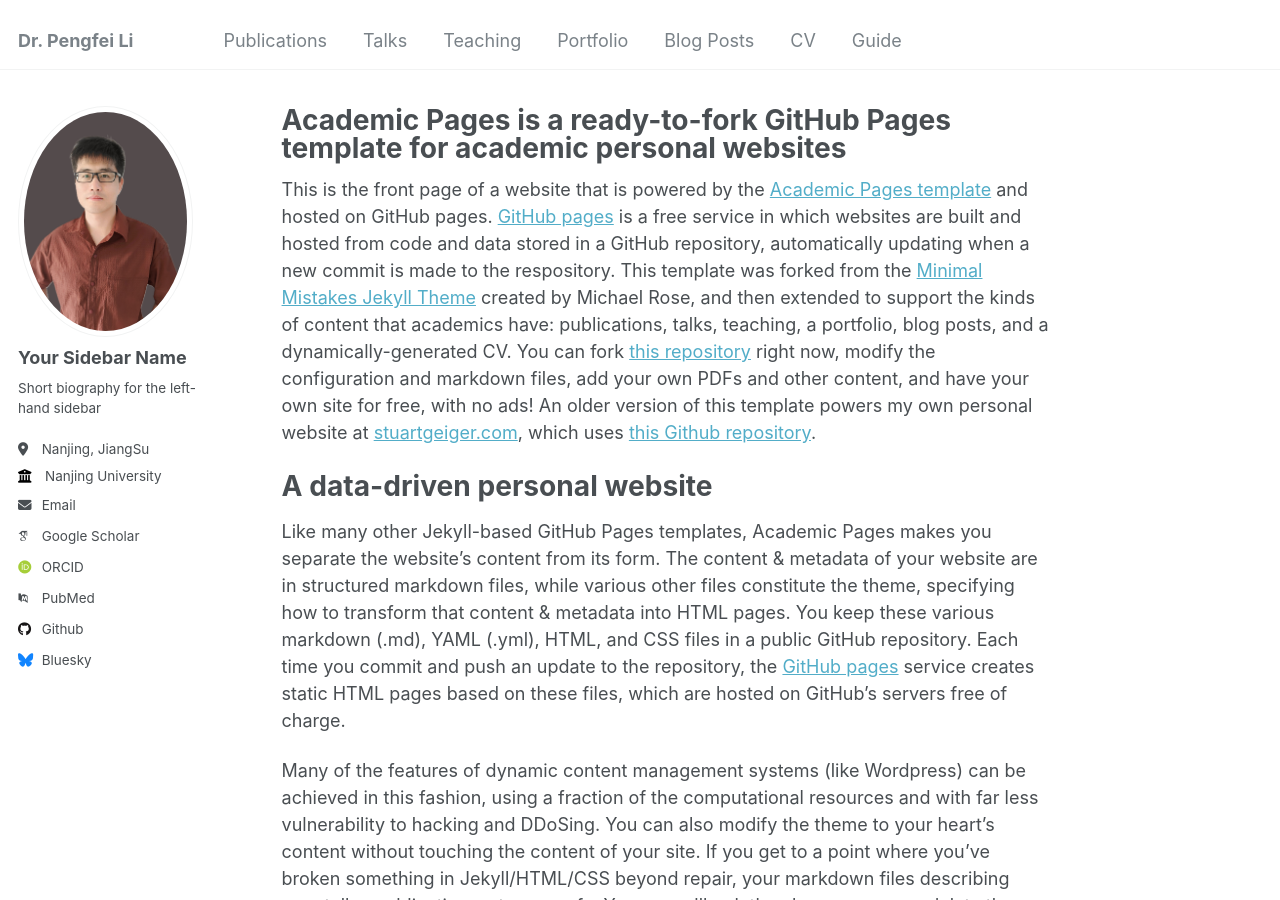
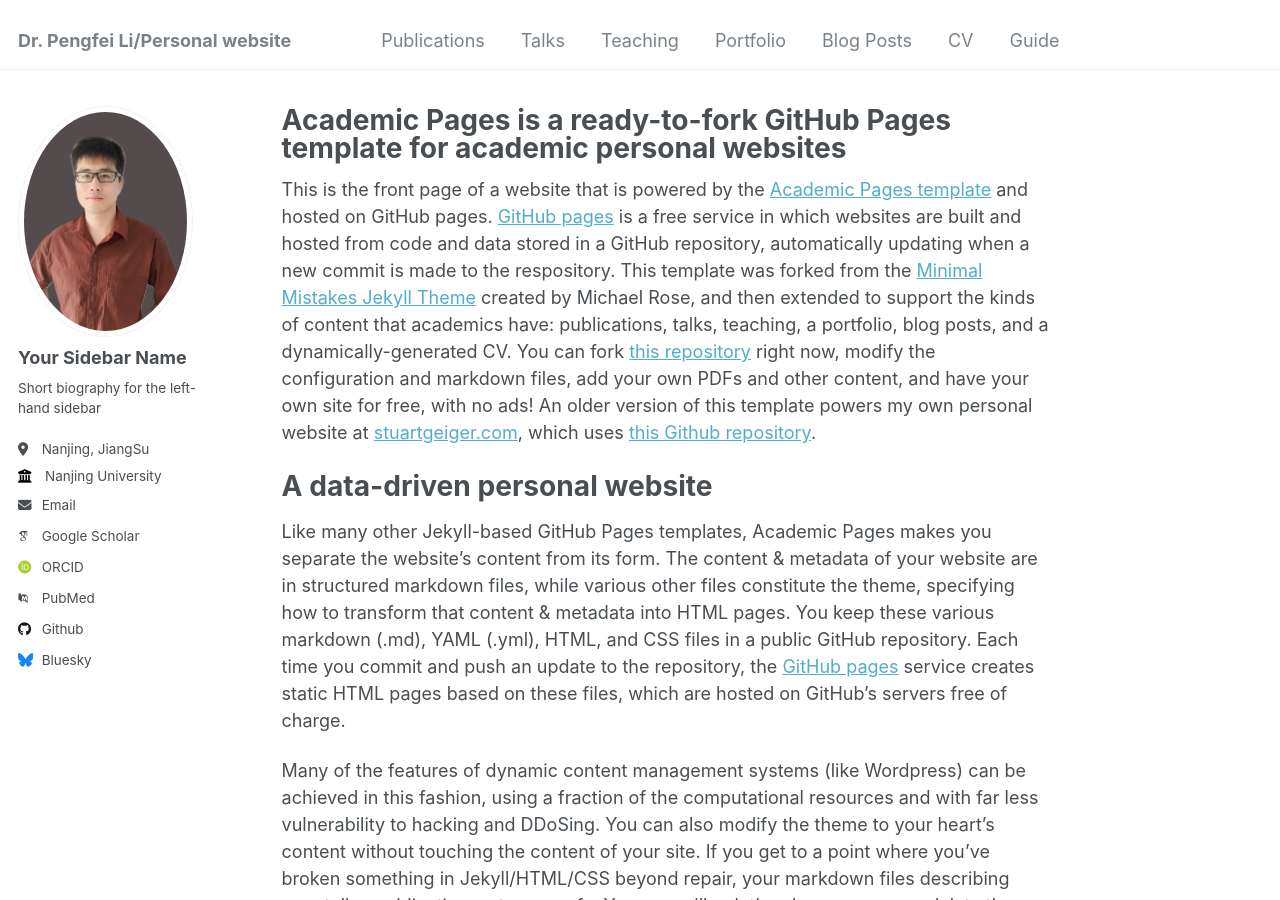
Before and after one commit to PengfeiLi0606/pengfeili0606.github.io, a Jekyll site: the page built from _pages/about.md, in a window 1280 px wide and 900 px high. Built offline with Jekyll 4.4.1, drawn with Linux system fonts in a browser that asks for light colours; some web fonts are replaced.

Commit message:
Update _config.yml

```diff
--- a/_config.yml
+++ b/_config.yml
@@ -8,13 +8,13 @@
 
 # Basic Site Settings
 locale                   : "en-US"
-title                    : "Dr. Pengfei Li"
+title                    : "Dr. Pengfei Li/Personal website"
 title_separator          : "-"
 name                     : &name "Your Name"
 description              : &description "personal description"
 url                      : https://pengfeili0606.github.io # the base hostname & protocol for your site e.g. "https://mmistakes.github.io"
 baseurl                  : "" # the subpath of your site, e.g. "/blog"
-repository               : "academicpages/academicpages.github.io"
+repository               : "PengfeiLi0606/pengfeili0606.github.io"
 
 # Site Author - The following control what appear as part of the author content on the side bar.
 #               If a field is blank the icon and link will not appear, otherwise it will be shown.
```
